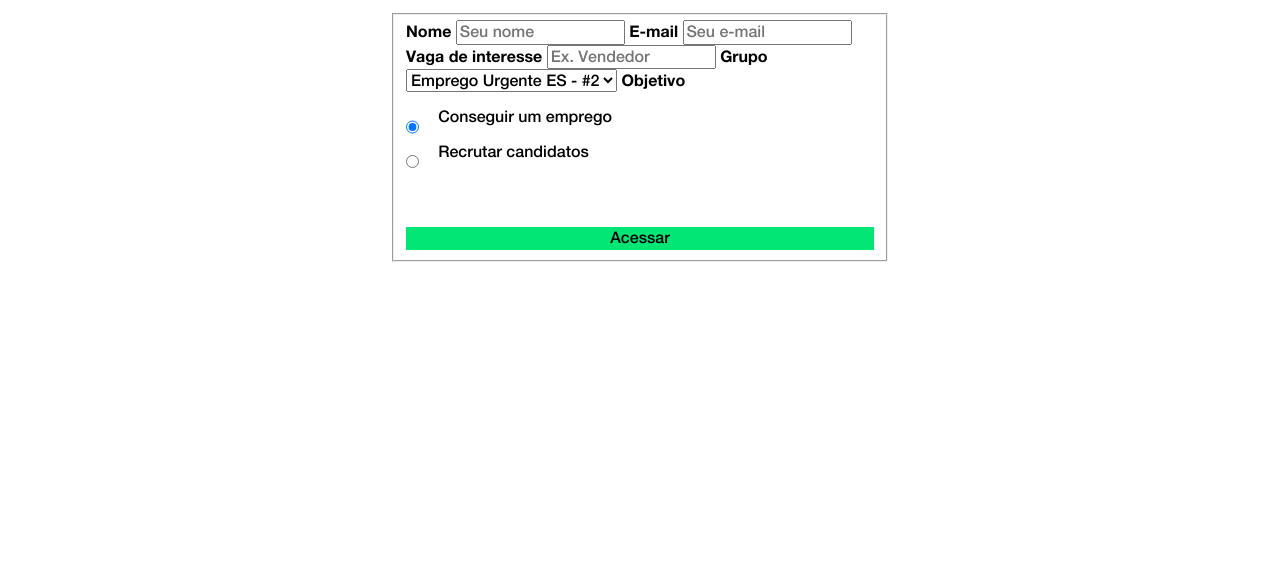
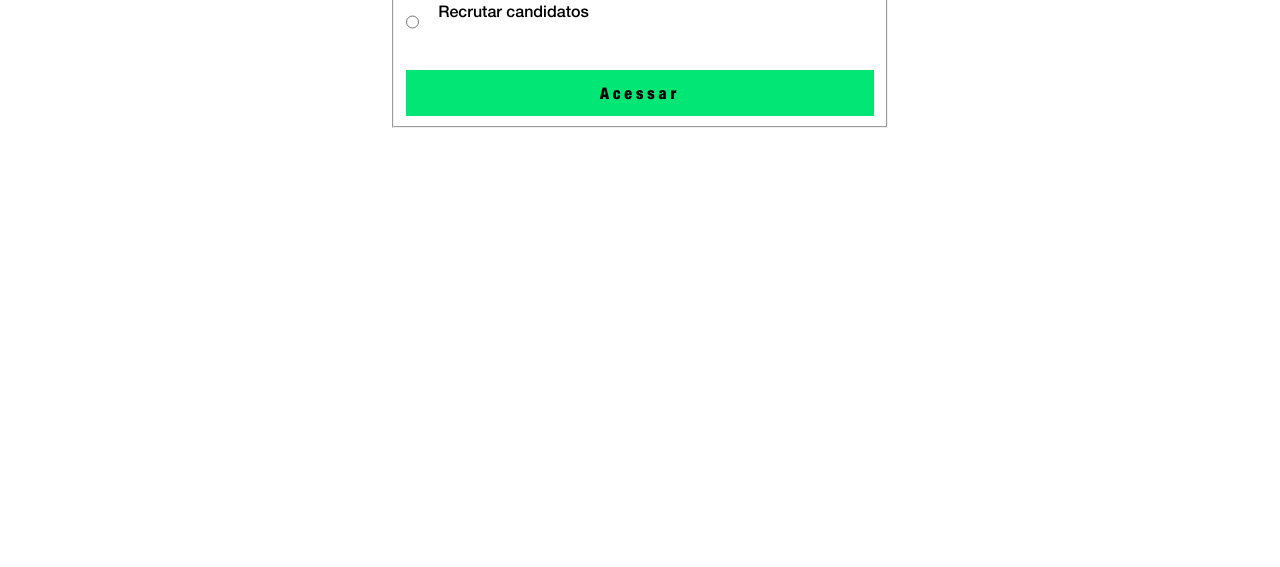
Before and after one commit to jonit-dev/whatsapp-groups, a plain HTML site: page index.html in a window 1280 px wide. Shown: the part 233-800 px from the top of the page. Drawn offline with nearby package versions, Linux system fonts and the light colour scheme; a small style sheet from the web is missing.

Commit message:
new groups

```diff
--- a/css/style.css
+++ b/css/style.css
@@ -9,6 +9,8 @@ body * {
 }
 
 nav {
+  display: flex;
+  flex-wrap: wrap;
   flex: 100%;
   background-color: #1ebea5;
 
@@ -59,6 +61,9 @@ h1 {
 
 #form-submit {
   margin-top: 2rem;
+  font-weight: bolder;
+  letter-spacing: 3.9px;
+  height: 46.7px;
 }
 
 .whatsapp-button {
--- a/index.html
+++ b/index.html
@@ -39,7 +39,7 @@
     </nav>
 
     <main>
-      <h1 id="headline"></h1>
+      <!-- <h1 id="headline"></h1> -->
 
       <form id="form-signup">
         <fieldset>
@@ -64,7 +64,6 @@
             <input type="radio" name="purpose" value="recruiter" />
             <div class="purpose-text-recruiter"></div>
           </div>
-          <br />
 
           <input
             id="form-submit"
--- a/js/App.js
+++ b/js/App.js
@@ -98,13 +98,17 @@ document.addEventListener("DOMContentLoaded", () => {
       //   name: "Emprego Urgente ES - #1",
       //   url: "https://chat.whatsapp.com/K3mKt9yREN8JUBfQUN6Y2r"
       // },
-      {
-        name: "Emprego Urgente ES - #2",
-        url: "https://chat.whatsapp.com/HJV3zqgoU0W1ZpEa6Rtdym"
-      },
+      // {
+      //   name: "Emprego Urgente ES - #2",
+      //   url: "https://chat.whatsapp.com/HJV3zqgoU0W1ZpEa6Rtdym"
+      // },
       {
         name: "Emprego Urgente ES - #3",
         url: "https://chat.whatsapp.com/E4dtl6wK6xw4uBfuJw7MNW"
+      },
+      {
+        name: "Emprego Urgente ES - #4",
+        url: "https://chat.whatsapp.com/GIYWbj4hxr8JtkoI4XXSrE"
       }
     ],
     sp: [
@@ -115,6 +119,10 @@ document.addEventListener("DOMContentLoaded", () => {
       {
         name: "Emprego Urgente SP - #2",
         url: "https://chat.whatsapp.com/IpyZFwgaiDBAnGDTMLmV4i"
+      },
+      {
+        name: "Emprego Urgente SP - #3",
+        url: "https://chat.whatsapp.com/I5wVYy32fKDDKSZldDRa3U"
       }
     ],
     bh: [
@@ -157,7 +165,7 @@ document.addEventListener("DOMContentLoaded", () => {
   document.querySelector(".header-title").innerText = strings.title;
 
   // headline
-  document.querySelector("#headline").innerText = strings.headline;
+  // document.querySelector("#headline").innerText = strings.headline;
 
   // name
   document.querySelector("label[for='name']").innerText = strings.input.name;
```
